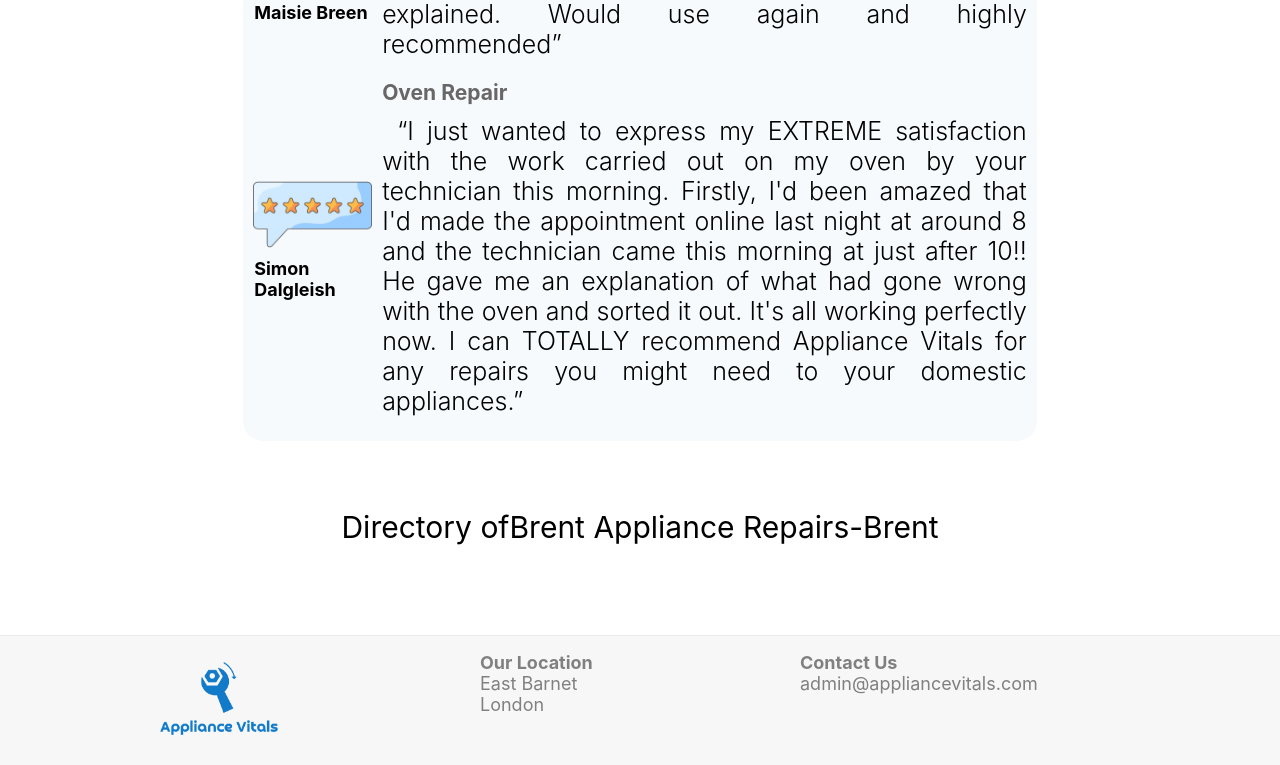
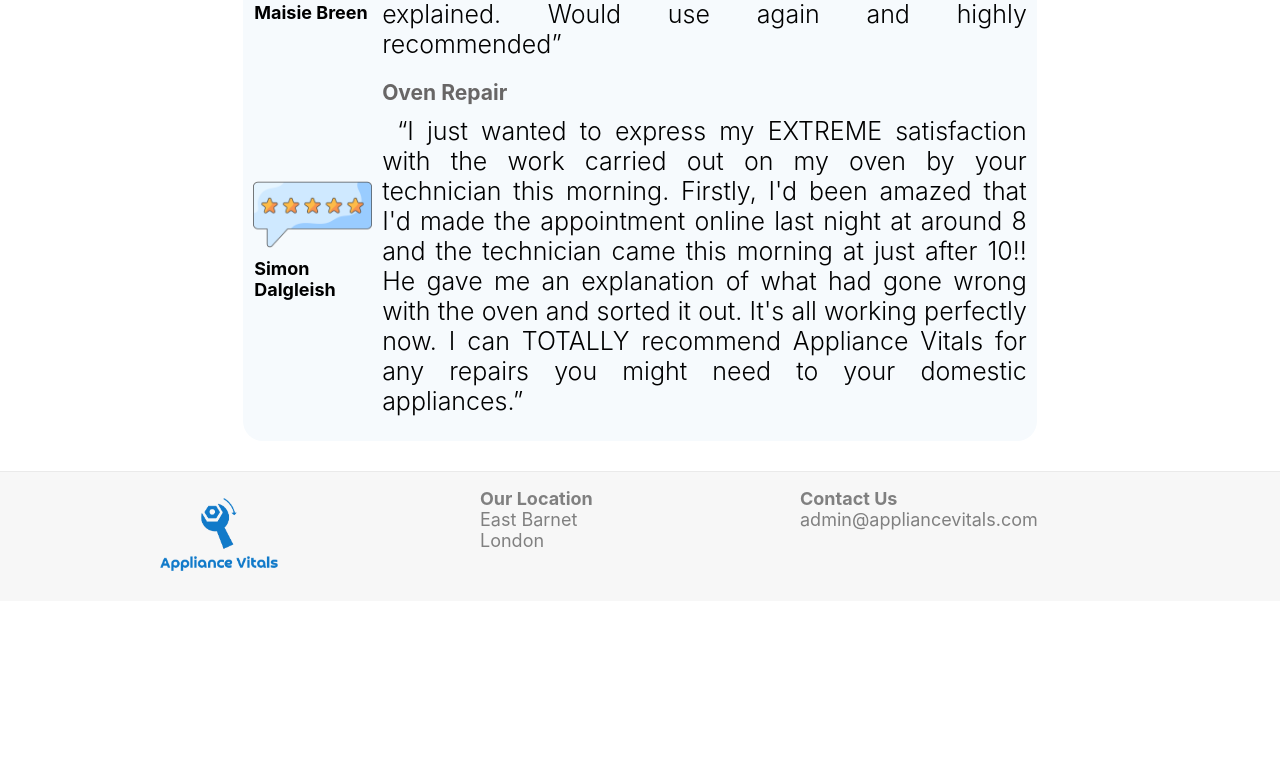
Before and after one commit to sohaibmh/appliance-vitals, a Next.js app: page / in a window 1280 px wide. Shown: the part 4439-5204 px from the top of the page. After the commit the page ends 5040 px from the top, so only its background shows below. Built offline with nearby package versions, Linux system fonts and the light colour scheme.

Commit message:
removed Brent listing

```diff
--- a/components/Layout.js
+++ b/components/Layout.js
@@ -22,29 +22,6 @@ export default function Layout(props) {
         </span>
       </header>
       {props.children}
-      <p
-        style={{
-          width: "auto",
-          height: "auto",
-          margin: "0",
-          padding: "0",
-          display: "flex",
-          flexWrap: "wrap",
-          justifyContent: "center",
-          alignItems: "center",
-          borderRadius: "20px",
-          padding: "5vw",
-          paddingTop: "1vw",
-          margin: "2vw",
-          fontSize: "30px",
-        }}
-      >
-        Directory of{" "}
-        <a href="http://www.brent.org.uk/appliance-repairs/">
-          Brent Appliance Repairs
-        </a>{" "}
-        - <a href="http://www.brent.org.uk/"> Brent</a>
-      </p>
       <footer className={styles.footer}>
         <div className={styles.footerLogo}>
           <Image
```
